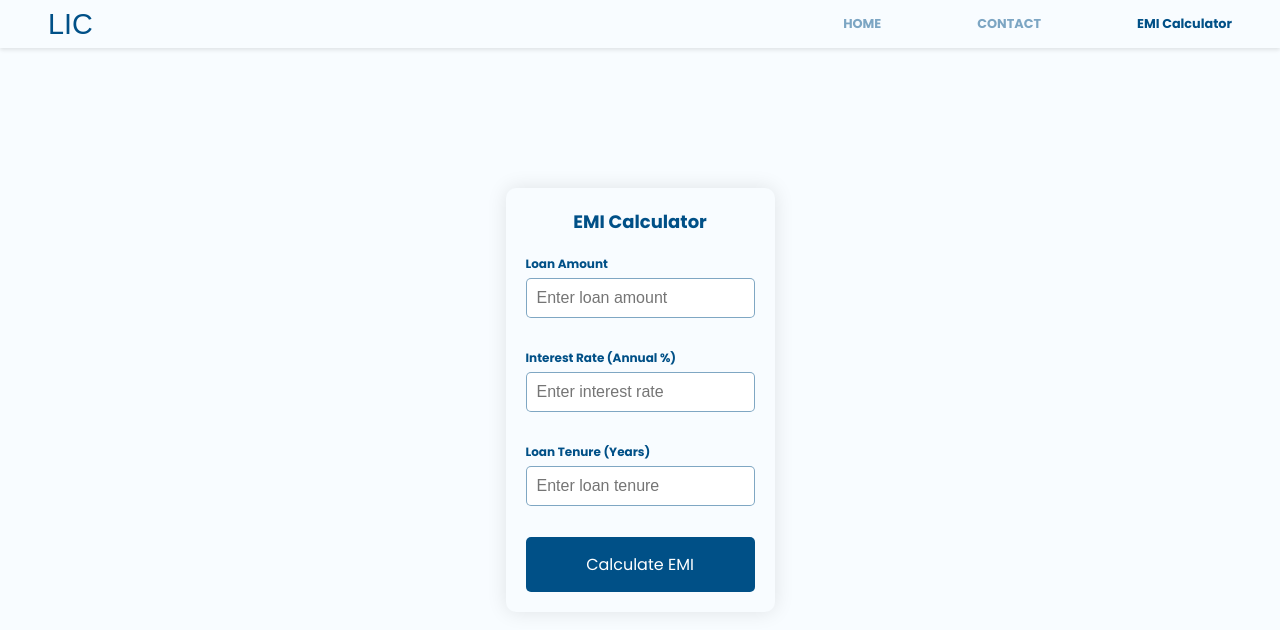
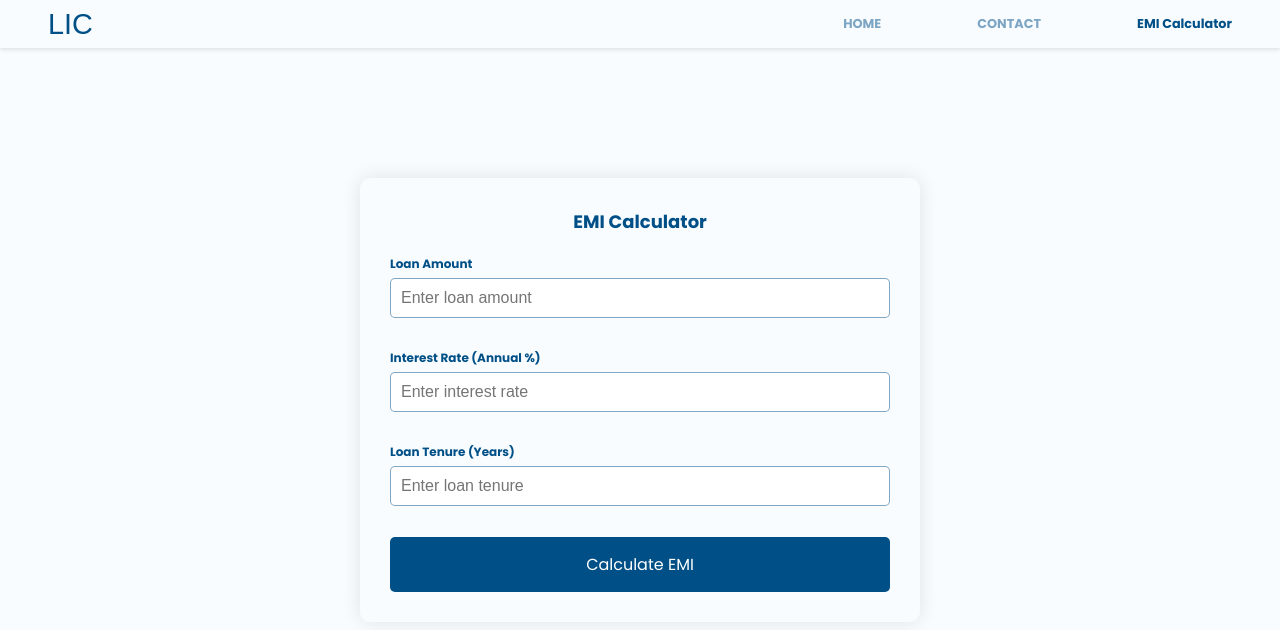
Before and after one commit to GokulavasanS/LIC-Client, a React (Vite) app: page /emi in a window 1280 px wide. Shown: the top 630 px of the page. Built offline with nearby package versions, Linux system fonts and the light colour scheme; a web font is replaced by a local one.

Commit message:
router-added

```diff
--- a/src/App.css
+++ b/src/App.css
@@ -3,6 +3,7 @@
 @import url("https://fonts.googleapis.com/css2?family=Poppins:ital,wght@0,100;0,200;0,300;0,400;0,500;0,600;0,700;0,800;0,900;1,100;1,200;1,300;1,400;1,500;1,600;1,700;1,800;1,900&display=swap");
 
 :root {
+  --nav-bg:#dae4ec;
   --bg-color: #f8fcff;
   --main-color: #005087;
   --off-color: rgba(0, 80, 135, 0.5);
--- a/src/Pages/EMI/EMICalculator.css
+++ b/src/Pages/EMI/EMICalculator.css
@@ -14,10 +14,11 @@ body {
 }
 
 .emi-calculator {
+  width:100vw;
   max-width: 500px;
   margin: 130px auto;
   background-color: var(--bg-color);
-  padding: 20px;
+  padding: 30px;
   border-radius: 10px;
   box-shadow: 0 0 20px rgba(0, 0, 0, 0.1);
   z-index: 0;
--- a/src/Pages/Home/Home.jsx
+++ b/src/Pages/Home/Home.jsx
@@ -1,4 +1,5 @@
 import React, { useState, useEffect } from 'react';
+import { useNavigate } from 'react-router-dom';
 import './Home.css';
 
 const slides = [
@@ -57,11 +58,12 @@ function Home() {
   const [currentIndex, setCurrentIndex] = useState(0);
   const [isTransitioning, setIsTransitioning] = useState(false);
   const [thumbnailSlides, setThumbnailSlides] = useState(slides);
+  const navigate = useNavigate();
 
   useEffect(() => {
     const timer = setTimeout(() => {
       setIsTransitioning(false);
-    }, 800); // Duration matching the CSS transition
+    }, 800);
 
     return () => clearTimeout(timer);
   }, [currentIndex]);
@@ -100,6 +102,10 @@ function Home() {
     }
   };
 
+  const goToContactPage = () => {
+    navigate('/contact'); // Navigate to the contact page
+  };
+
   return (
     <div className="slider">
       <div className="list">
@@ -114,8 +120,8 @@ function Home() {
               <div className="type">{slide.type}</div>
               <div className="description">{slide.description}</div>
               <div className="button">
-                <button>Let's Talk</button>
-              </div>
+              <button onClick={goToContactPage}>Let's Talk</button>
+               </div>
             </div>
           </div>
         ))}
```
